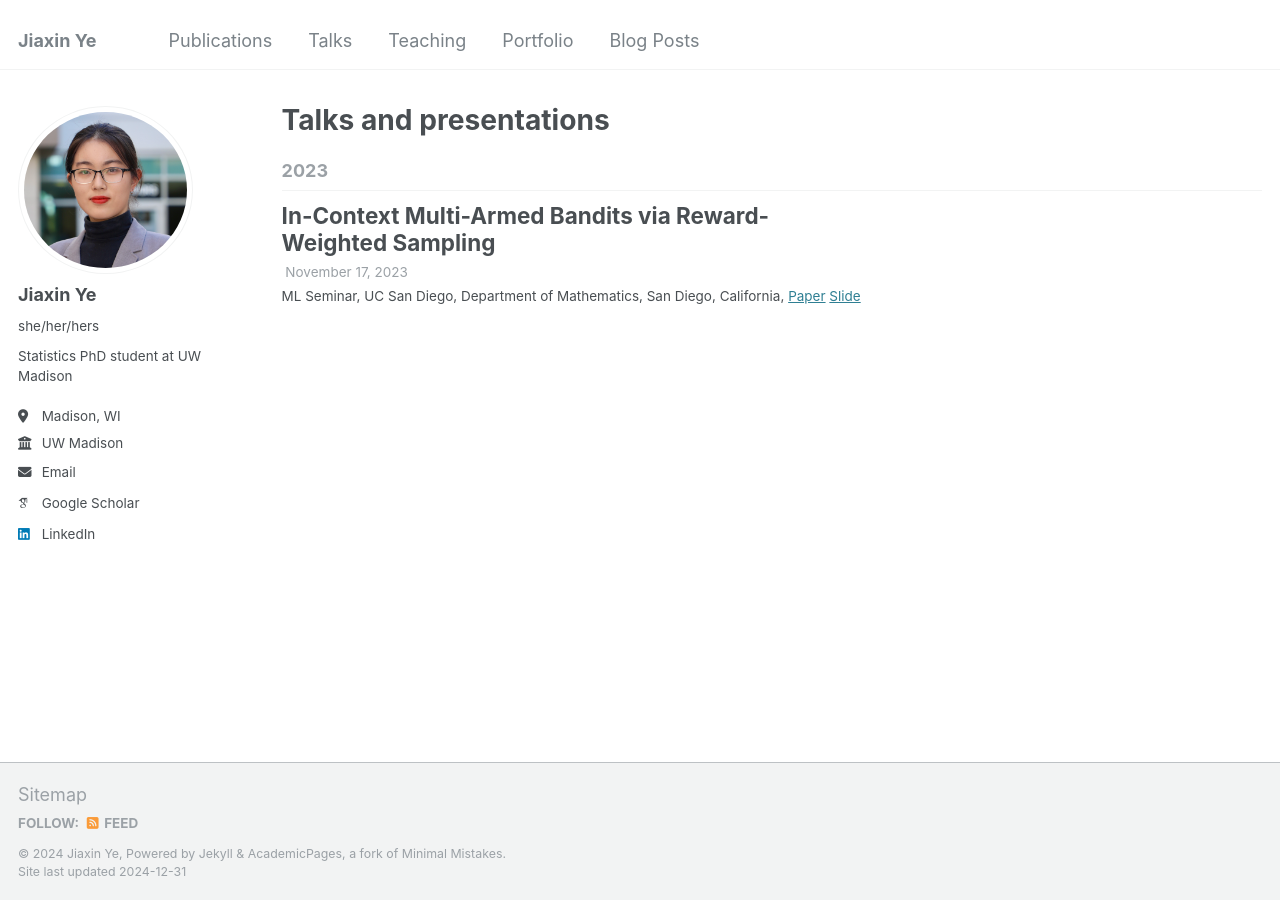
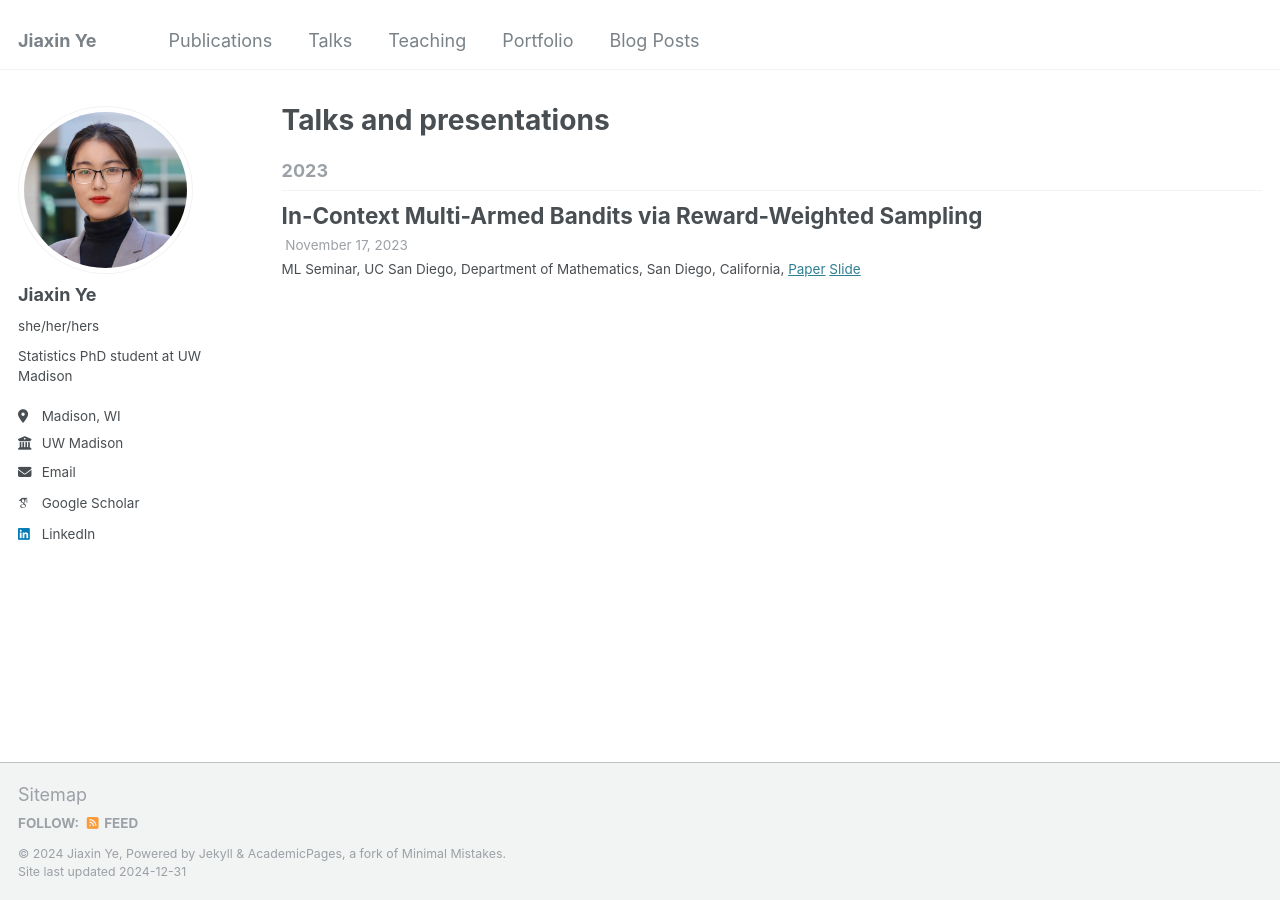
Before and after one commit to jiaxin-yeah/jiaxin-yeah.github.io, a Jekyll site: the page built from _pages/talks.html, in a window 1280 px wide. Built offline with Jekyll 4.4.1, drawn with Linux system fonts in a browser that asks for light colours; some web fonts are replaced.

Commit message:
change padding

```diff
--- a/_sass/_archive.scss
+++ b/_sass/_archive.scss
@@ -91,15 +91,15 @@
 
 .list__item {
   @include breakpoint($medium) {
-    padding-right: $right-sidebar-width-narrow;
+    padding-right: 5%;
   }
 
   @include breakpoint($large) {
-    padding-right: $right-sidebar-width;
+    padding-right: 5%;
   }
 
   @include breakpoint($x-large) {
-    padding-right: $right-sidebar-width-wide;
+    padding-right: 5%;
   }
 
   .page__meta {
```
